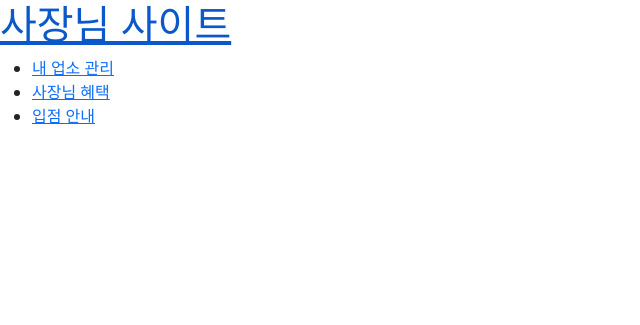
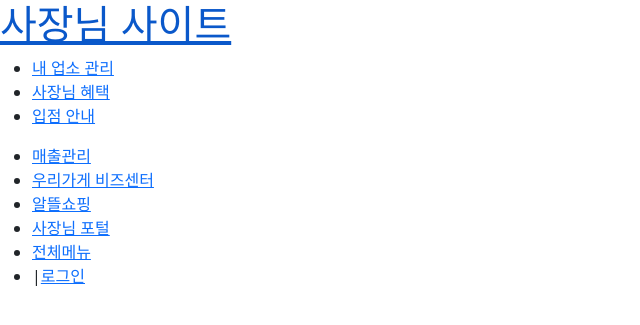
Before and after one commit to SeungHyeonTak/Yogiyo-SubProject-, a Django app: template owner_site/templates/owner.html in a window 1280 px wide. Shown: the top 325 px of the page, without its empty margins (0-640 px from the left). Run offline with Django 3.2, Linux system fonts and the light colour scheme; the template is opened without the code that fills it, so the values that code supplies are empty; some libraries are stand-ins or nearby versions.

Commit message:
- owner site navbar 형식 구성

```diff
--- a/owner_site/templates/owner.html
+++ b/owner_site/templates/owner.html
@@ -21,7 +21,7 @@
     <script src="https://cdn.jsdelivr.net/npm/bootstrap@5.0.0-beta1/dist/js/bootstrap.min.js"
             integrity="sha384-pQQkAEnwaBkjpqZ8RU1fF1AKtTcHJwFl3pblpTlHXybJjHpMYo79HY3hIi4NKxyj"
             crossorigin="anonymous"></script>
-    <!-- Custom CSS local-->
+    <!-- Custom CSS -->
     <link rel="stylesheet" href="{% static 'css/base.css' %}">
 </head>
 <body>
@@ -40,6 +40,14 @@
             <a href="/">입점 안내</a>
         </li>
     </ul>
+    <ul class="ext-ul">
+        <li class="outlink"><a href="/">매출관리</a></li>
+        <li class="outlink"><a href="/">우리가게 비즈센터</a></li>
+        <li class="outlink"><a href="/">알뜰쇼핑</a></li>
+        <li class="outlink"><a href="/">사장님 포털</a></li>
+        <li class="dropdown"><a href="/">전체메뉴</a></li>
+        <li>|<a href="/">로그인</a></li>
+    </ul>
 </div>
 <div class="owner-container">
 
```
Also changed, not shown: 2 other files.
